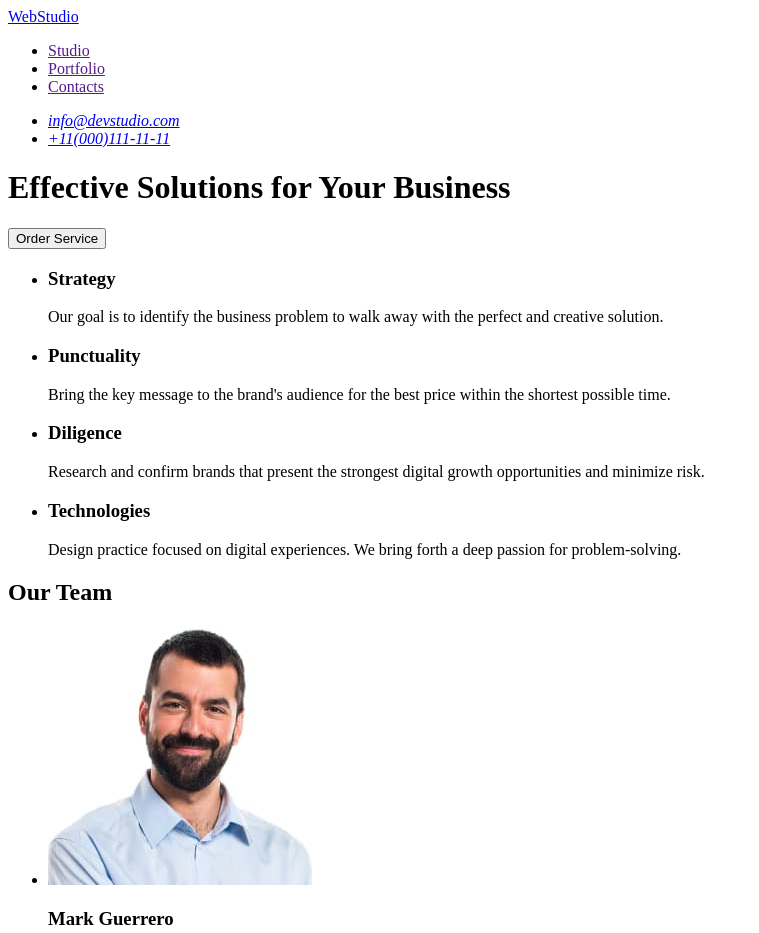
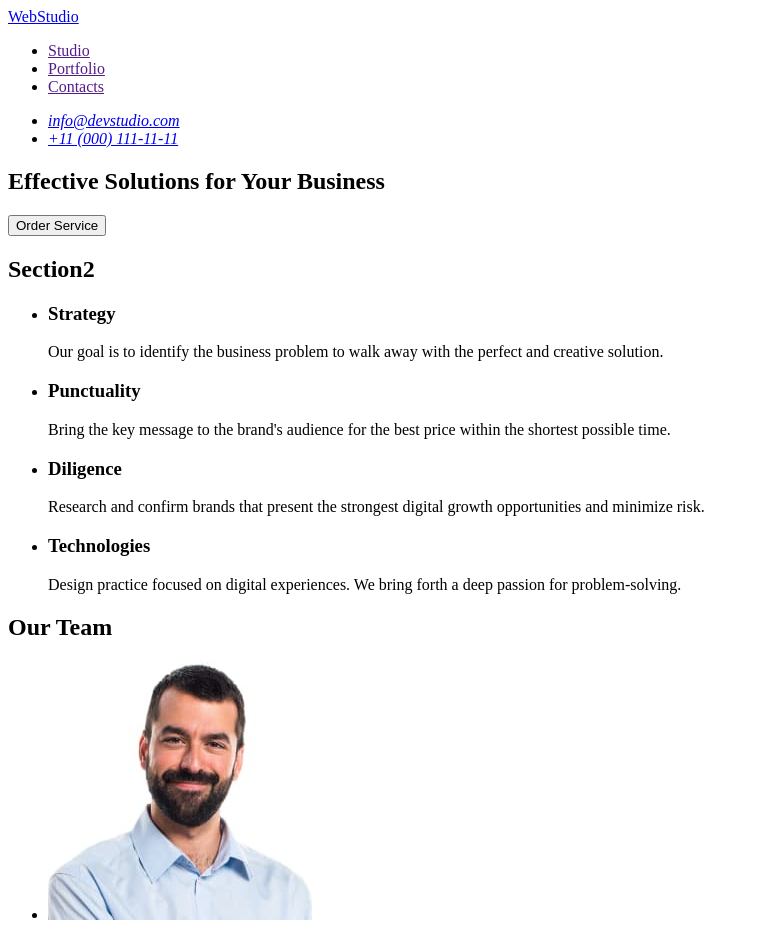
Before and after one commit to ROksana-Zhuk/goit-markup-hw-01, a plain HTML site: page index.html in a window 1280 px wide. Shown: the top 933 px of the page, without its empty margins (0-759 px from the left). Drawn offline with Linux system fonts and the light colour scheme.

```diff
--- a/index.html
+++ b/index.html
@@ -21,17 +21,20 @@
             <a href="mailto:info@devstudio.com">info@devstudio.com</a>
           </li>
           <li>
-            <a href="tel:+110001111111">+11(000)111-11-11</a>
+            <a href="tel:+110001111111">+11 (000) 111-11-11</a>
           </li>
         </ul>
       </address>
     </header>
 
     <main>
-      <h1>Effective Solutions for Your Business</h1>
-      <button type="button">Order Service</button>
+      <section>
+        <h1>Effective Solutions for Your Business</h1>
+        <button type="button">Order Service</button>
+      </section>
 
       <section>
+        <h2>Section2</h2>
         <ul>
           <li>
             <h3>Strategy</h3>
```
